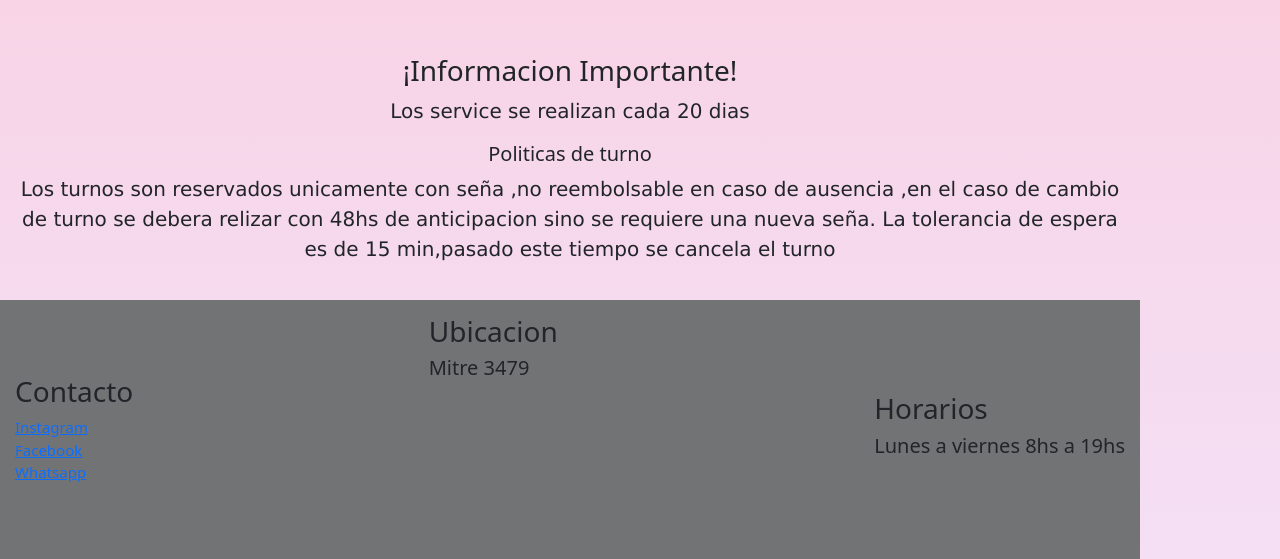
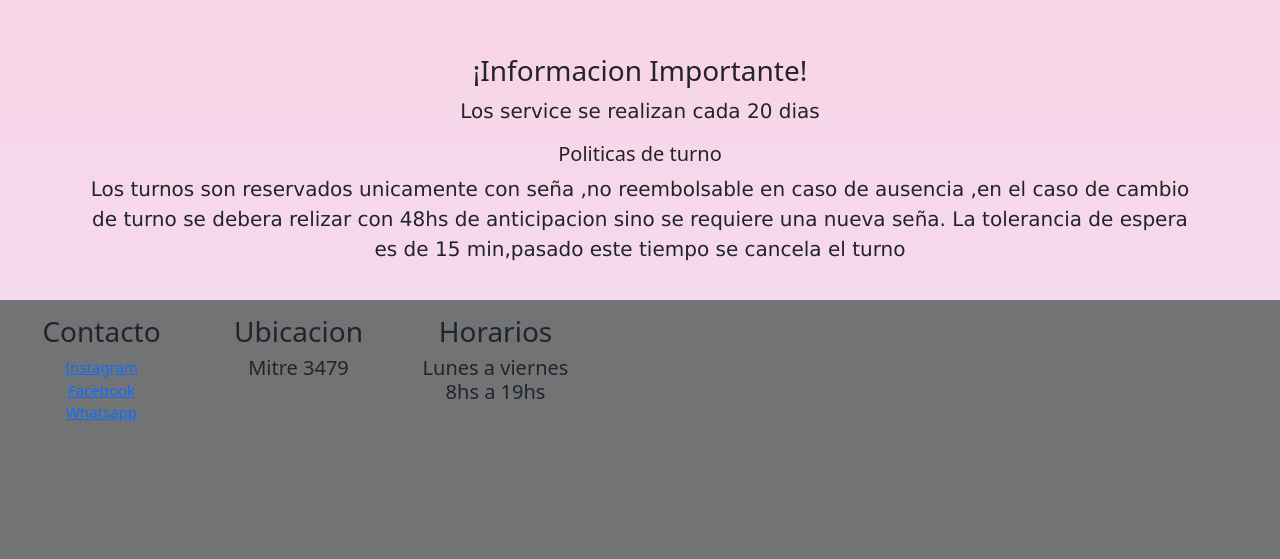
Before and after one commit to mayra-origgi/almamora, a plain HTML site: page pages/servicio.html in a window 1280 px wide. Shown: the part 5627-6186 px from the top of the page. Drawn offline with nearby package versions, Linux system fonts and the light colour scheme; grey boxes are pictures that could not be loaded.

Commit message:
modificaciones

```diff
--- a/pages/main.css
+++ b/pages/main.css
@@ -69,7 +69,7 @@ img:hover{-webkit-filter: grayscale(1);
 main{
     grid-area: main;
     margin-top: 30px;
-    width: 100%;
+    min-width: 100vh;
     text-align: center;
 }
 footer{
@@ -82,6 +82,7 @@ footer{
     margin-top:20px;
     padding: 15px 15px 15px 15px;
     margin-right: 25px;
+    width: 100%;
 
 
 }
@@ -168,7 +169,12 @@ section iframe{
    justify-content: space-between;
   margin-bottom: 0px;
   align-self: flex-end;
-  width: 100%;
+
+ }
+
+ #foot{
+    background-color: #727374;
+    text-align: center;
  }
 
 /*menu*/
--- a/pages/servicio.html
+++ b/pages/servicio.html
@@ -8,7 +8,7 @@
     <link rel="stylesheet" href="main.css">
     <title>Document</title>
 </head>
-<body class="grids">
+<body >
 
     <div id="servicio">
 
@@ -230,34 +230,37 @@
     <!--footer-->
 
 
-    <footer >
-            <div class="redes"> <h3>Contacto</h3>
-                <div class="redes-1">
+    <footer id="foot">
+         <div class="conteiner ">
+            <div class="row">
+              <div class=" col-4 redes"> <h3>Contacto</h3>
+                    <div class="redes-1">
                      <a href="https://www.instagram.com/almamoraok/" target="_blank">Instagram</a>
                      <a href = "https://www.facebook.com/mayra.origgi.7" target="_blank" >Facebook</a>
                      <a href="https://walink.co/e07bc4"target="_blank">Whatsapp</a>
-                </div>
-            </div>
+                    </div>
+              </div>
 
 
 
-            <div >
+              <div class="col-4">
                  <h3>Ubicacion</h3>
                      <h5>Mitre 3479</h5>
                          <iframe src="https://www.google.com/maps/embed?pb=!1m18!1m12!1m3!1d3283.5424521645127!2d-58.55153938423658!3d-34.61572976564183!2m3!1f0!2f0!3f0!
                          3m2!1i1024!2i768!4f13.1!3m3!1m2!1s0x95bcb7f9fd4ed389%3A0xa65e0b29341acf32!2sAv.%20Bartolom%C3%A9%20Mitre%203478%2C%20B1678AUS%20Caseros%2C%20Provincia%20de%20
                          Buenos%20Aires!5e0!3m2!1ses!2sar!4v1648928903328!5m2!1ses!2sar"
                          width="150" height="150" style="border:0;" allowfullscreen="" loading="lazy" referrerpolicy="no-referrer-when-downgrade"></iframe>
-            </div>
+              </div>
 
 
 
-             <div >
+              <div class="col-4" >
                   <h3>Horarios</h3>
                     <h5>Lunes a viernes 8hs a 19hs</h5>
 
-             </div>
-
+              </div>
+            </div>
+          </div>
 
     </footer>
     </div>
```
Also changed, not shown: pages/index.html (+7 -7 lines).
